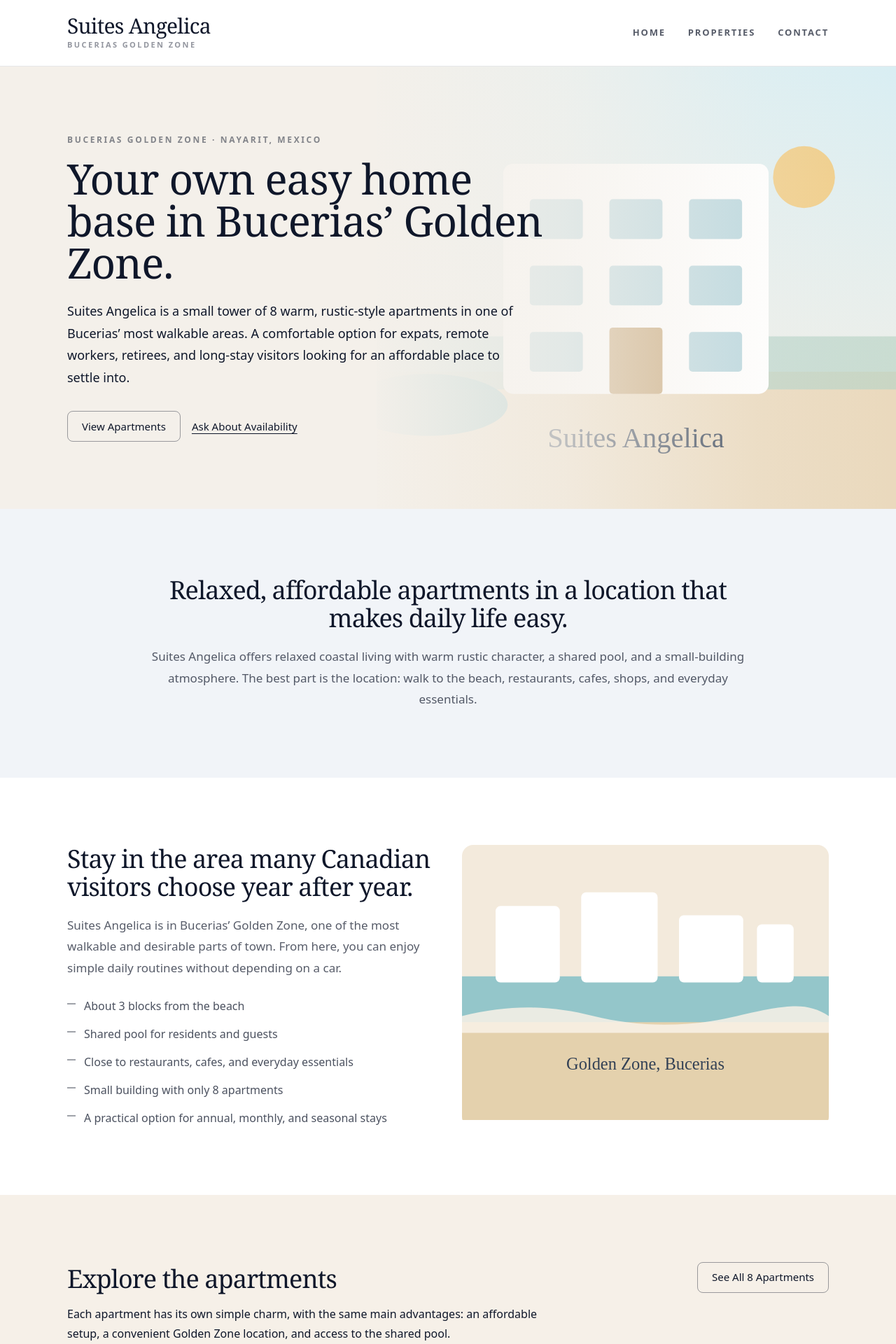
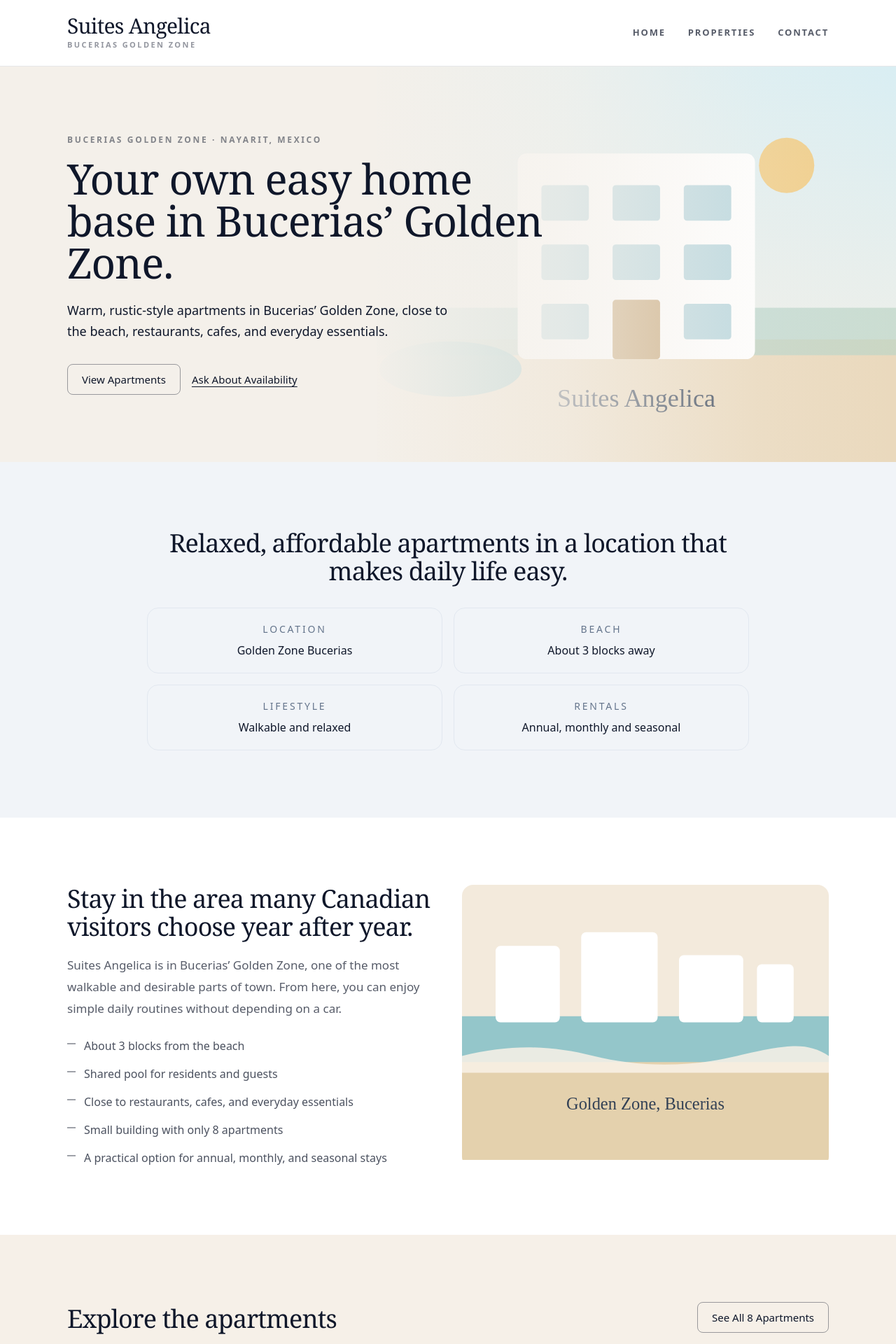
Before and after one commit to jfmichel86/Suites-Angelica1, a Next.js app: page / in a window 1280 px wide. Shown: the top 1920 px of the page at 70% size. Built offline with nearby package versions, Linux system fonts and the light colour scheme.

Commit message:
Update page.tsx

```diff
--- a/app/page.tsx
+++ b/app/page.tsx
@@ -27,8 +27,8 @@ export default function Home() {
             <h1 className="mt-4 font-serif text-4xl leading-[1.08] tracking-[-0.015em] text-slate-900 sm:text-5xl md:text-6xl">
               Your own easy home base in Bucerias’ Golden Zone.
             </h1>
-            <p className="mt-6 max-w-[640px] text-[18px] leading-[1.75] text-slate-900/72">
-                Suites Angelica is a small tower of 8 warm, rustic-style apartments in one of Bucerias’ most walkable areas. A comfortable option for expats, remote workers, retirees, and long-stay visitors looking for an affordable place to settle into.
+            <p className="mt-6 max-w-[560px] text-[18px] leading-[1.65] text-slate-900/72">
+              Warm, rustic-style apartments in Bucerias’ Golden Zone, close to the beach, restaurants, cafes, and everyday essentials.
             </p>
             <div className="mt-8 flex flex-wrap gap-4"><Button href="/properties">View Apartments</Button><Link href="/contact" className="inline-flex h-11 items-center text-[15px] font-medium underline underline-offset-4">Ask About Availability</Link></div>
           </div>
@@ -39,9 +39,24 @@ export default function Home() {
         <Container>
           <div className="mx-auto max-w-[860px] py-16 text-center md:py-24">
             <SectionTitle>Relaxed, affordable apartments in a location that makes daily life easy.</SectionTitle>
-              <p className="mt-5 text-[17px] leading-[1.8] text-slate-900/70">
-                Suites Angelica offers relaxed coastal living with warm rustic character, a shared pool, and a small-building atmosphere. The best part is the location: walk to the beach, restaurants, cafes, shops, and everyday essentials.
-            </p>
+              <div className="mt-8 grid gap-4 sm:grid-cols-2">
+  <div className="rounded-2xl border border-slate-200 p-5">
+    <p className="text-sm uppercase tracking-[0.2em] text-slate-500">Location</p>
+    <p className="mt-2 text-[16px] text-slate-900">Golden Zone Bucerias</p>
+  </div>
+  <div className="rounded-2xl border border-slate-200 p-5">
+    <p className="text-sm uppercase tracking-[0.2em] text-slate-500">Beach</p>
+    <p className="mt-2 text-[16px] text-slate-900">About 3 blocks away</p>
+  </div>
+  <div className="rounded-2xl border border-slate-200 p-5">
+    <p className="text-sm uppercase tracking-[0.2em] text-slate-500">Lifestyle</p>
+    <p className="mt-2 text-[16px] text-slate-900">Walkable and relaxed</p>
+  </div>
+  <div className="rounded-2xl border border-slate-200 p-5">
+    <p className="text-sm uppercase tracking-[0.2em] text-slate-500">Rentals</p>
+    <p className="mt-2 text-[16px] text-slate-900">Annual, monthly and seasonal</p>
+  </div>
+</div>
           </div>
         </Container>
       </section>
@@ -67,7 +82,7 @@ export default function Home() {
         <Container>
           <div className="py-16 md:py-24">
             <div className="flex flex-col justify-between gap-5 md:flex-row md:items-end"><SectionTitle>Explore the apartments</SectionTitle><Button href="/properties">See All 8 Apartments</Button></div>
-            <p className="mt-4 max-w-[720px] text-[16px] leading-[1.75] text-slate-900/68">Each apartment has its own simple charm, with the same main advantages: an affordable setup, a convenient Golden Zone location, and access to the shared pool.</p>
+            <p className="mt-4 max-w-[560px] text-[16px] leading-[1.65] text-slate-900/68">   Choose from 8 apartments with shared pool access and a walkable Golden Zone location. </p>
             <div className="mt-10 grid gap-8 md:grid-cols-3">
               {featured.map((property) => (
                 <Link href={`/properties/${property.slug}`} key={property.slug} className="group overflow-hidden rounded-2xl border border-slate-200/70 bg-white shadow-sm transition hover:-translate-y-[2px] hover:shadow-lg">
@@ -84,7 +99,7 @@ export default function Home() {
         <Container>
           <div className="mx-auto max-w-[780px] py-16 text-center md:py-24">
             <SectionTitle>Looking for a place you can come back to every year?</SectionTitle>
-            <p className="mt-5 text-[17px] leading-[1.75] text-slate-900/70">Ask us about annual leases, seasonal stays, monthly rentals, or shorter visits. Many guests like having a familiar place in Bucerias they can return to year after year.</p>
+            <p className="mt-5 max-w-[560px] text-[17px] leading-[1.65] text-slate-900/70">   Ask us about annual leases, seasonal stays, monthly rentals, or shorter visits. </p>
             <div className="mt-8"><Button href="/contact">Contact Us</Button></div>
           </div>
         </Container>
```
